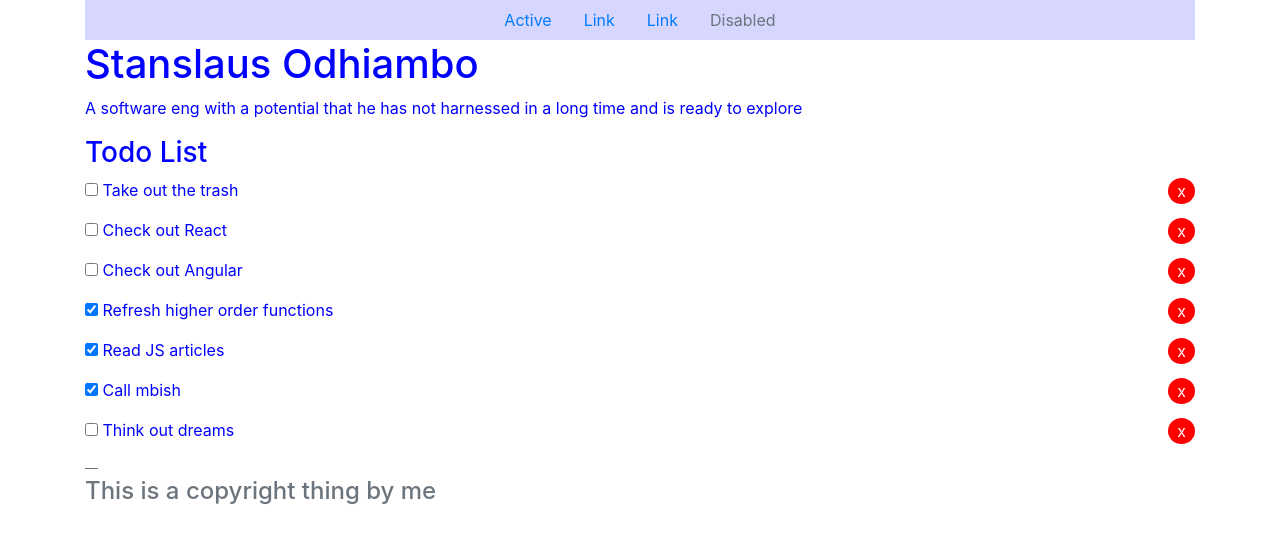
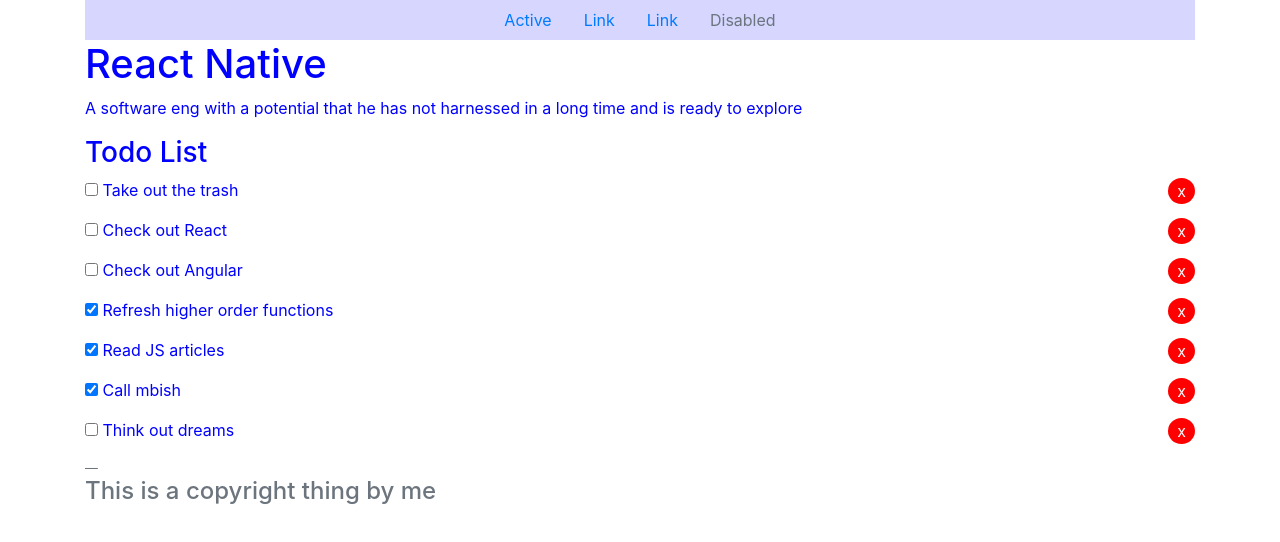
Before and after one commit to stansL/rscrimba, a React (Create React App) app: page / in a window 1280 px wide. Shown: the top 542 px of the page. Built offline with nearby package versions, Linux system fonts and the light colour scheme.

Commit message:
update all function based components to class based components with state

```diff
--- a/src/components/Footer.js
+++ b/src/components/Footer.js
@@ -1,12 +1,22 @@
 import React from 'react';
 
-const Footer = () => {
-    return (
-        <footer className = "blockquote-footer">
-            <h4>This is a copyright thing by me</h4>
-        </footer>
-    );
+// const Footer = () => {
+//     return (
+//         <footer className = "blockquote-footer">
+//             <h4>This is a copyright thing by me</h4>
+//         </footer>
+//     );
 
-};
+// };
 
+class Footer extends React.Component {
+
+    render() {
+        return (
+            <footer className="blockquote-footer">
+                <h4>This is a copyright thing by me</h4>
+            </footer>
+        );
+    }
+}
 export default Footer;
--- a/src/components/MainContent.js
+++ b/src/components/MainContent.js
@@ -4,16 +4,39 @@
 
 
 
-const MainContent = () => {
-    const firstName = 'Stanslaus';
-    const lastName = 'Odhiambo';
+// const MainContent = () => {
+//     const firstName = 'Stanslaus';
+//     const lastName = 'Odhiambo';
 
-    function checkItem(){
+//     function checkItem(){
+
+//     }
+
+//     let todosItems = todosData.map(todoItem => <TodoItem  key = {todoItem.id} todo ={todoItem} checkItem = {checkItem}/>);
+//     return (
+//         <main>
+//             <h1> {firstName} {lastName}</h1>
+//             <p>A software eng with a potential that he has not harnessed in a long time and is ready to explore</p>
+//             <h3>Todo List</h3>
+//             {todosItems}
+//         </main>
+//     );
+
+// };
+
+class MainContent extends React.Component {
+    constructor(props) {
+        super(props);
+    }
+    checkItem() {
 
     }
 
-    let todosItems = todosData.map(todoItem => <TodoItem  key = {todoItem.id} todo ={todoItem} checkItem = {checkItem}/>);
-    console.log(todosItems);
+    render() {
+        const firstName = 'React';
+        const lastName = 'Native';
+
+        let todosItems = todosData.map(todoItem => <TodoItem key={todoItem.id} todo={todoItem} checkItem={this.checkItem} />);
         return (
             <main>
                 <h1> {firstName} {lastName}</h1>
@@ -23,6 +46,7 @@
             </main>
         );
 
-};
+    }
+}
 
 export default MainContent;
```
Also changed, not shown: src/components/Header.js (+25 -3 lines), src/components/MyApp.js (+23 -2 lines). Lines whose indentation alone changed are shown as unchanged.
